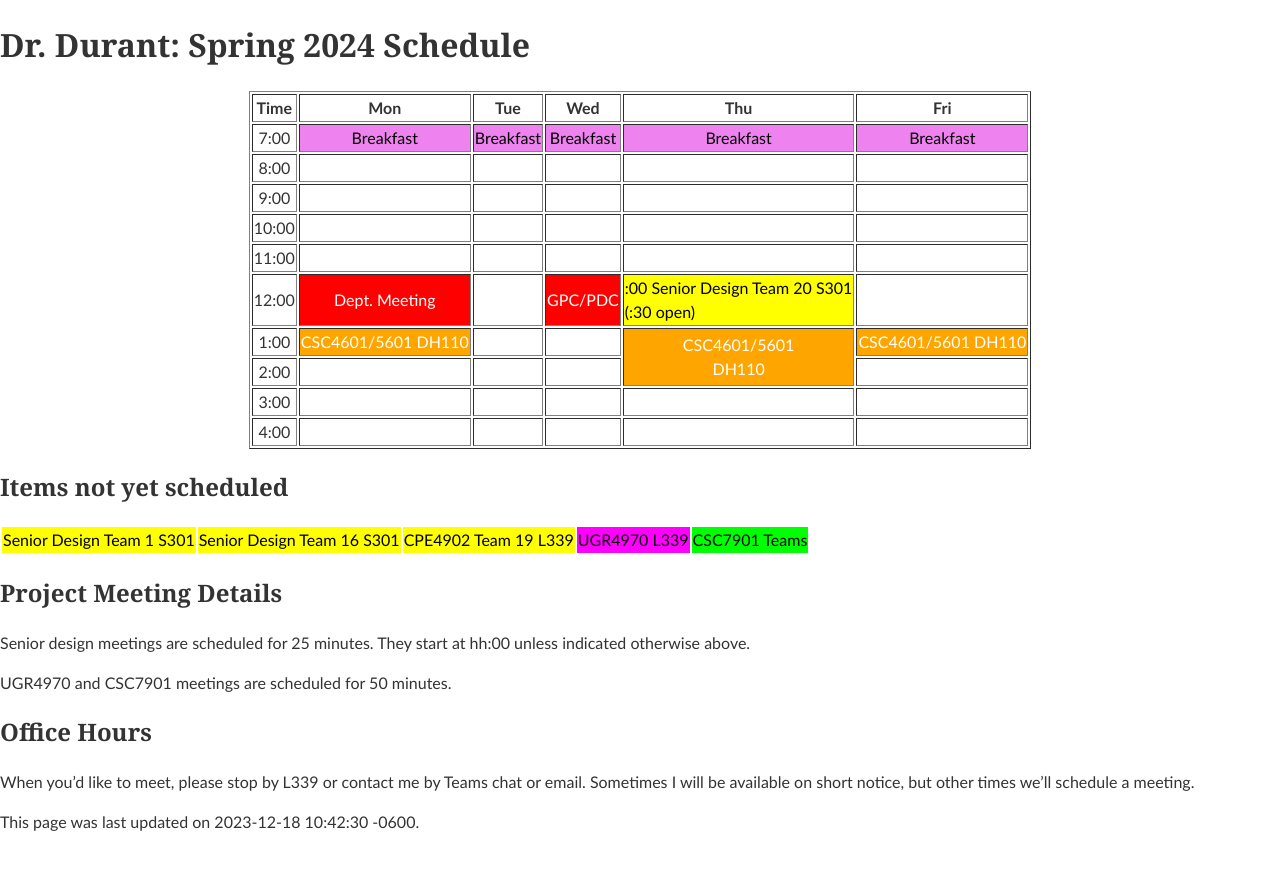
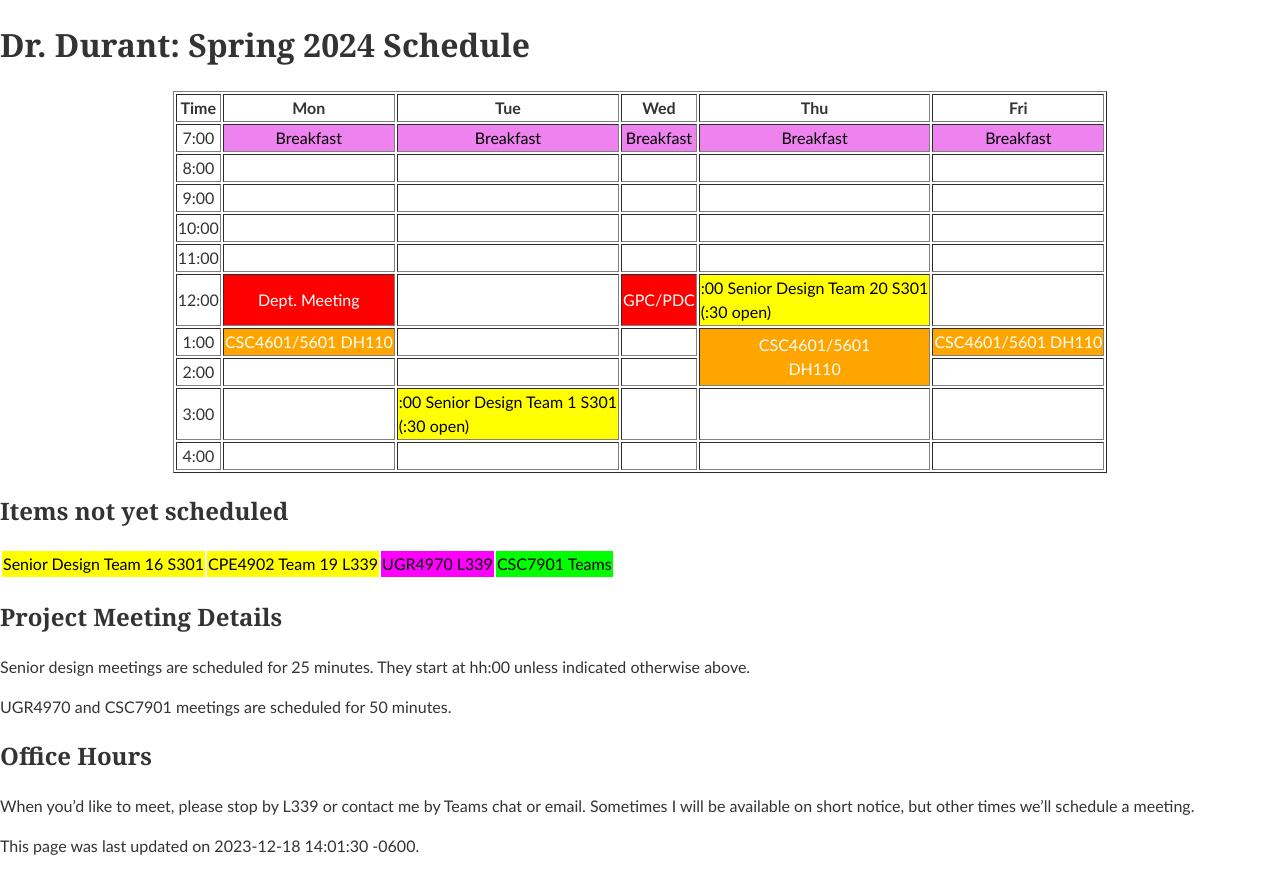
Before and after one commit to edurant/edurant.github.io, a Jekyll site: the page built from sched/s24.md, in a window 1280 px wide. Shown: the top 894 px of the page. Built offline with Jekyll 4.4.1, drawn with Linux system fonts in a browser that asks for light colours.

Commit message:
s24: scheduled 1 team

```diff
--- a/sched/s24.md
+++ b/sched/s24.md
@@ -1,6 +1,6 @@
 ---
 title: "Dr. Durant: Spring 2024 Schedule"
-date: 2023-12-18 10:42:30 -0600
+date: 2023-12-18 14:01:30 -0600
 ---
 
 <style type="text/css">
@@ -15,23 +15,22 @@
 
 <div align="center">
 <table border>
-<tr><th>Time</th>   <th>Mon</th>                                        <th>Tue</th>                        <th>Wed</th>                        <th>Thu</th>                                                            <th>Fri</th>                                        </tr>
-<tr><td>7:00</td>   <td class="lunch">Breakfast</td>                    <td class="lunch">Breakfast</td>    <td class="lunch">Breakfast</td>    <td class="lunch">Breakfast</td>                                        <td class="lunch">Breakfast</td>                    </tr>
-<tr><td>8:00</td>   <td>&nbsp;</td>                                     <td>&nbsp;</td>                     <td>&nbsp;</td>                     <td>&nbsp;</td>                                                         <td>&nbsp;</td>                                     </tr>
-<tr><td>9:00</td>   <td>&nbsp;</td>                                     <td>&nbsp;</td>                     <td>&nbsp;</td>                     <td>&nbsp;</td>                                                         <td>&nbsp;</td>                                     </tr>
-<tr><td>10:00</td>  <td>&nbsp;</td>                                     <td>&nbsp;</td>                     <td>&nbsp;</td>                     <td>&nbsp;</td>                                                         <td>&nbsp;</td>                                     </tr>
-<tr><td>11:00</td>  <td>&nbsp;</td>                                     <td>&nbsp;</td>                     <td>&nbsp;</td>                     <td>&nbsp;</td>                                                         <td>&nbsp;</td>                                     </tr>
-<tr><td>12:00</td>  <td class="am">Dept. Meeting</td>                   <td>&nbsp;</td>                     <td class="am">GPC/PDC</td>         <td class="cpe4902">:00 Senior Design Team 20 S301<br/>(:30 open)</td>  <td>&nbsp;</td>                                     </tr>
-<tr><td>1:00</td>   <td class="csc4601">CSC4601/5601&nbsp;DH110</td>    <td>&nbsp;</td>                     <td>&nbsp;</td>                     <td rowspan="2" class="csc4601">CSC4601/5601<br/>DH110</td>             <td class="csc4601">CSC4601/5601&nbsp;DH110</td>    </tr>
-<tr><td>2:00</td>   <td>&nbsp;</td>                                     <td>&nbsp;</td>                     <td>&nbsp;</td>                                                                                             <td>&nbsp;</td>                                     </tr>
-<tr><td>3:00</td>   <td>&nbsp;</td>                                     <td>&nbsp;</td>                     <td>&nbsp;</td>                     <td>&nbsp;</td>                                                         <td>&nbsp;</td>                                     </tr>
-<tr><td>4:00</td>   <td>&nbsp;</td>                                     <td>&nbsp;</td>                     <td>&nbsp;</td>                     <td>&nbsp;</td>                                                         <td>&nbsp;</td>                                     </tr>
+<tr><th>Time</th>   <th>Mon</th>                                        <th>Tue</th>                                                            <th>Wed</th>                        <th>Thu</th>                                                            <th>Fri</th>                                        </tr>
+<tr><td>7:00</td>   <td class="lunch">Breakfast</td>                    <td class="lunch">Breakfast</td>                                        <td class="lunch">Breakfast</td>    <td class="lunch">Breakfast</td>                                        <td class="lunch">Breakfast</td>                    </tr>
+<tr><td>8:00</td>   <td>&nbsp;</td>                                     <td>&nbsp;</td>                                                         <td>&nbsp;</td>                     <td>&nbsp;</td>                                                         <td>&nbsp;</td>                                     </tr>
+<tr><td>9:00</td>   <td>&nbsp;</td>                                     <td>&nbsp;</td>                                                         <td>&nbsp;</td>                     <td>&nbsp;</td>                                                         <td>&nbsp;</td>                                     </tr>
+<tr><td>10:00</td>  <td>&nbsp;</td>                                     <td>&nbsp;</td>                                                         <td>&nbsp;</td>                     <td>&nbsp;</td>                                                         <td>&nbsp;</td>                                     </tr>
+<tr><td>11:00</td>  <td>&nbsp;</td>                                     <td>&nbsp;</td>                                                         <td>&nbsp;</td>                     <td>&nbsp;</td>                                                         <td>&nbsp;</td>                                     </tr>
+<tr><td>12:00</td>  <td class="am">Dept. Meeting</td>                   <td>&nbsp;</td>                                                         <td class="am">GPC/PDC</td>         <td class="cpe4902">:00 Senior Design Team 20 S301<br/>(:30 open)</td>  <td>&nbsp;</td>                                     </tr>
+<tr><td>1:00</td>   <td class="csc4601">CSC4601/5601&nbsp;DH110</td>    <td>&nbsp;</td>                                                         <td>&nbsp;</td>                     <td rowspan="2" class="csc4601">CSC4601/5601<br/>DH110</td>             <td class="csc4601">CSC4601/5601&nbsp;DH110</td>    </tr>
+<tr><td>2:00</td>   <td>&nbsp;</td>                                     <td>&nbsp;</td>                                                         <td>&nbsp;</td>                                                                                             <td>&nbsp;</td>                                     </tr>
+<tr><td>3:00</td>   <td>&nbsp;</td>                                     <td class="cpe4902">:00 Senior Design Team 1 S301<br/>(:30 open)</td>   <td>&nbsp;</td>                     <td>&nbsp;</td>                                                         <td>&nbsp;</td>                                     </tr>
+<tr><td>4:00</td>   <td>&nbsp;</td>                                     <td>&nbsp;</td>                                                         <td>&nbsp;</td>                     <td>&nbsp;</td>                                                         <td>&nbsp;</td>                                     </tr>
 </table>
 </div>
 
 ## Items not yet scheduled
 <table><tr>
-<td class="cpe4902">Senior Design Team 1 S301</td>
 <td class="cpe4902">Senior Design Team 16 S301</td>
 <td class="cpe4902">CPE4902 Team 19 L339</td>
 <td class="ugr4970">UGR4970 L339</td>
```
